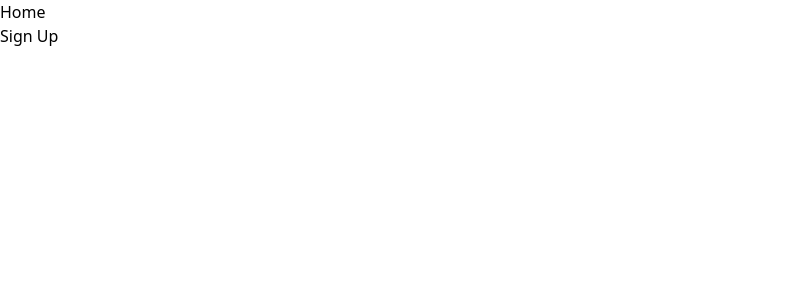
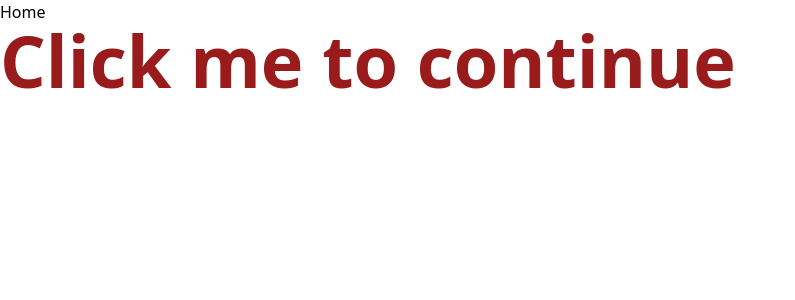
Before and after one commit to Michael0814772/superproxy-app, a React (Create React App) app: page / in a window 1280 px wide. Shown: the top 300 px of the page, without its empty margins (0-795 px from the left). Built offline with nearby package versions, Linux system fonts and the light colour scheme.

Commit message:
first commit

```diff
--- a/src/Home.js
+++ b/src/Home.js
@@ -5,7 +5,7 @@ const Home = () => {
     return (
         <div>
             <h1>Home</h1>
-            <Link to="/signup">Sign Up</Link>
+            <Link to="/signup" className='lg:text-7xl md:text-4xl text-2xl font-extrabold text-red-800'>Click me to continue</Link>
         </div>
     )
 }
```
